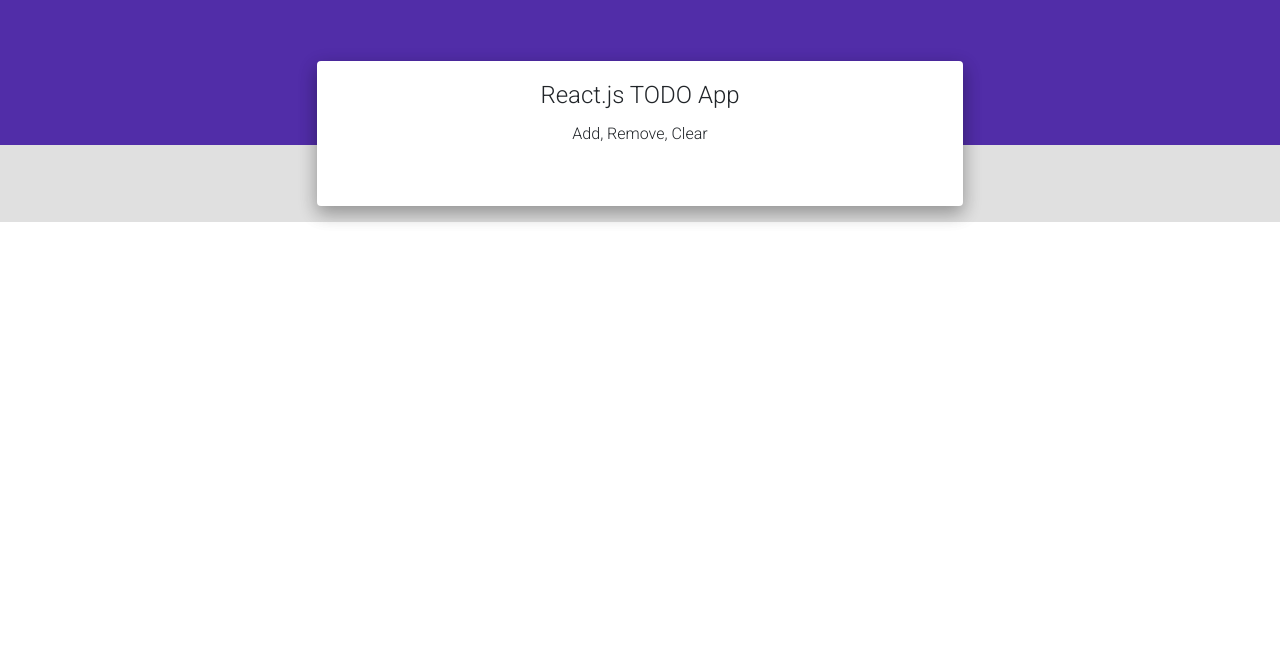
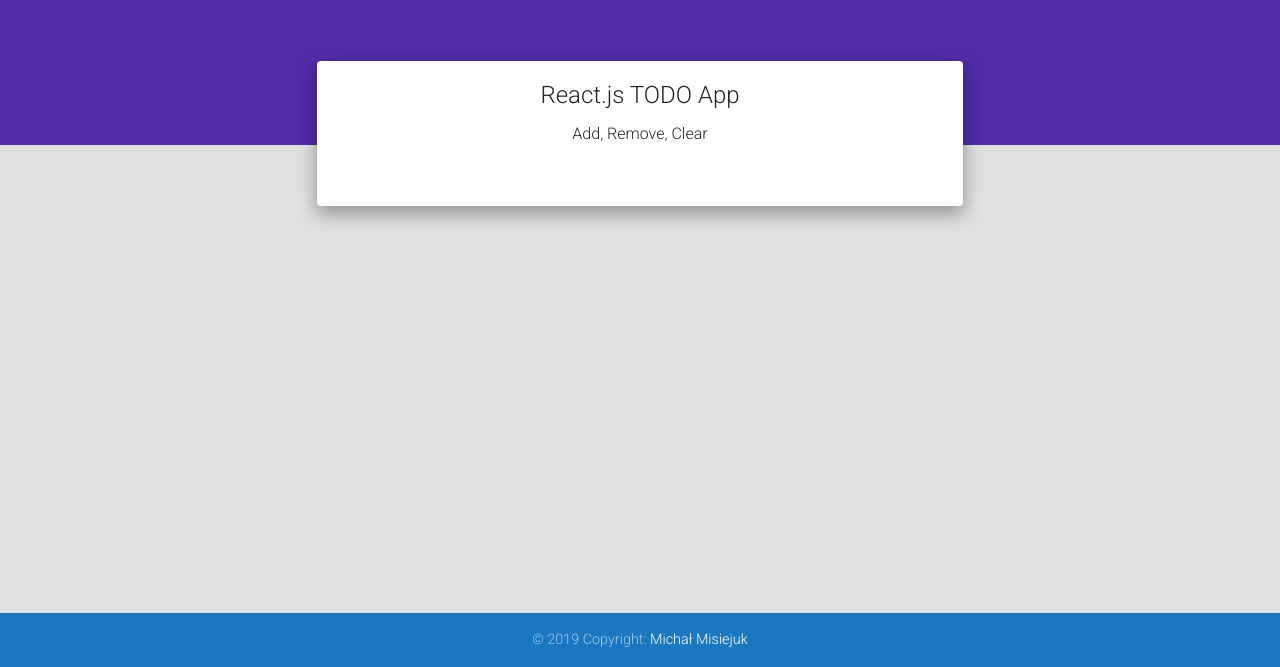
Before and after one commit to Misiek40k/react.js-todo-app, a React (Create React App) app: page / in a window 1280 px wide. Shown: the part 133-800 px from the top of the page. Built offline with nearby package versions, Linux system fonts and the light colour scheme.

Commit message:
footerComponent added

```diff
--- a/src/App.js
+++ b/src/App.js
@@ -2,10 +2,11 @@
 import { MDBFreeBird, MDBCol, MDBRow, MDBCardBody, MDBCardTitle, MDBContainer, MDBEdgeHeader } from
   "mdbreact";
 import './App.scss';
+import FooterComponent from './components/footer';
 
 function App() {
   return (
-    <div className="App grey lighten-2">
+    <div className="App grey lighten-2 min-vh-100">
       <MDBContainer className="mw-100 mh-100 p-0">
         <MDBEdgeHeader color="mdb-color deep-purple darken-2"></MDBEdgeHeader>
         <MDBFreeBird>
@@ -19,6 +20,8 @@
           </MDBRow>
         </MDBFreeBird>
       </MDBContainer>
+
+      <FooterComponent/>
     </div>
   );
 }
--- /dev/null
+++ b/src/components/footer.js
@@ -0,0 +1,16 @@
+import React from "react";
+import { MDBContainer, MDBFooter } from "mdbreact";
+
+const FooterComponent = () => {
+  return (
+    <MDBFooter color="blue" className="font-small mt-4 fixed-bottom">
+      <div className="footer-copyright text-center py-3">
+        <MDBContainer fluid>
+          &copy; {new Date().getFullYear()} Copyright: <a href="https://www.github.com/misiek40k/"> Michał Misiejuk</a>
+        </MDBContainer>
+      </div>
+    </MDBFooter>
+  );
+}
+
+export default FooterComponent;
```
